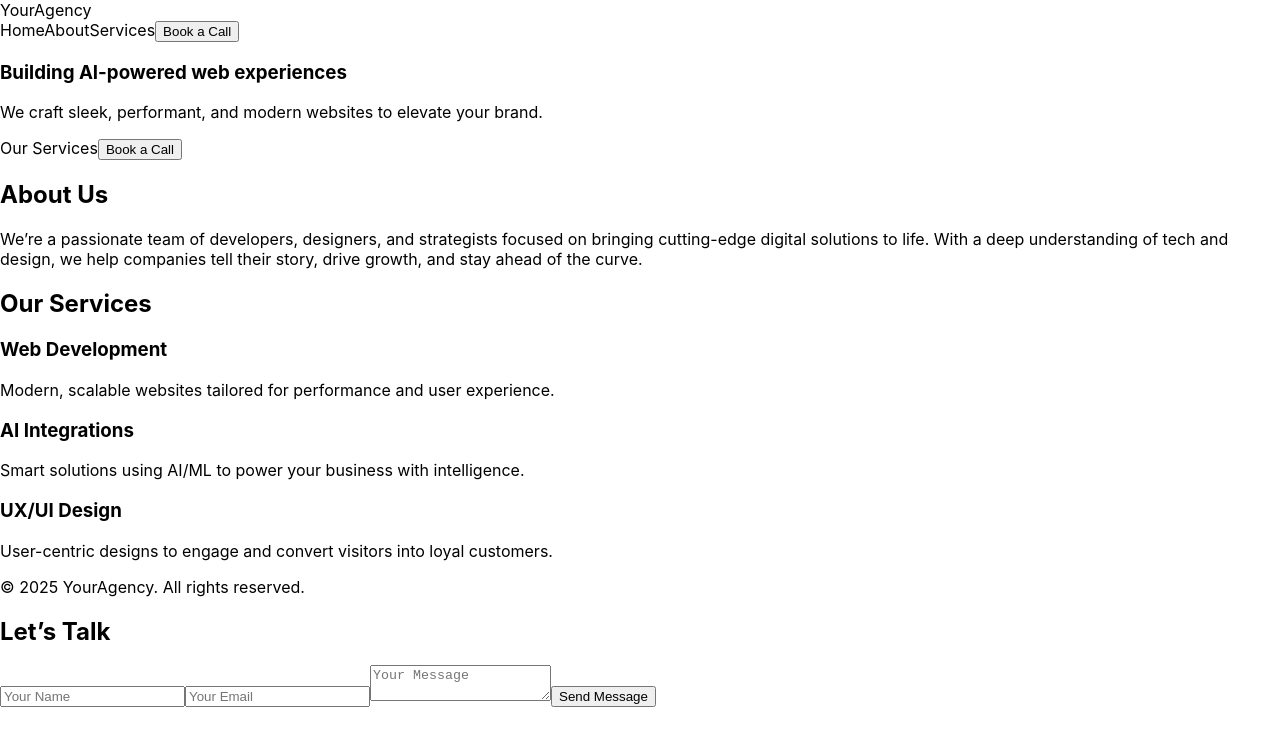
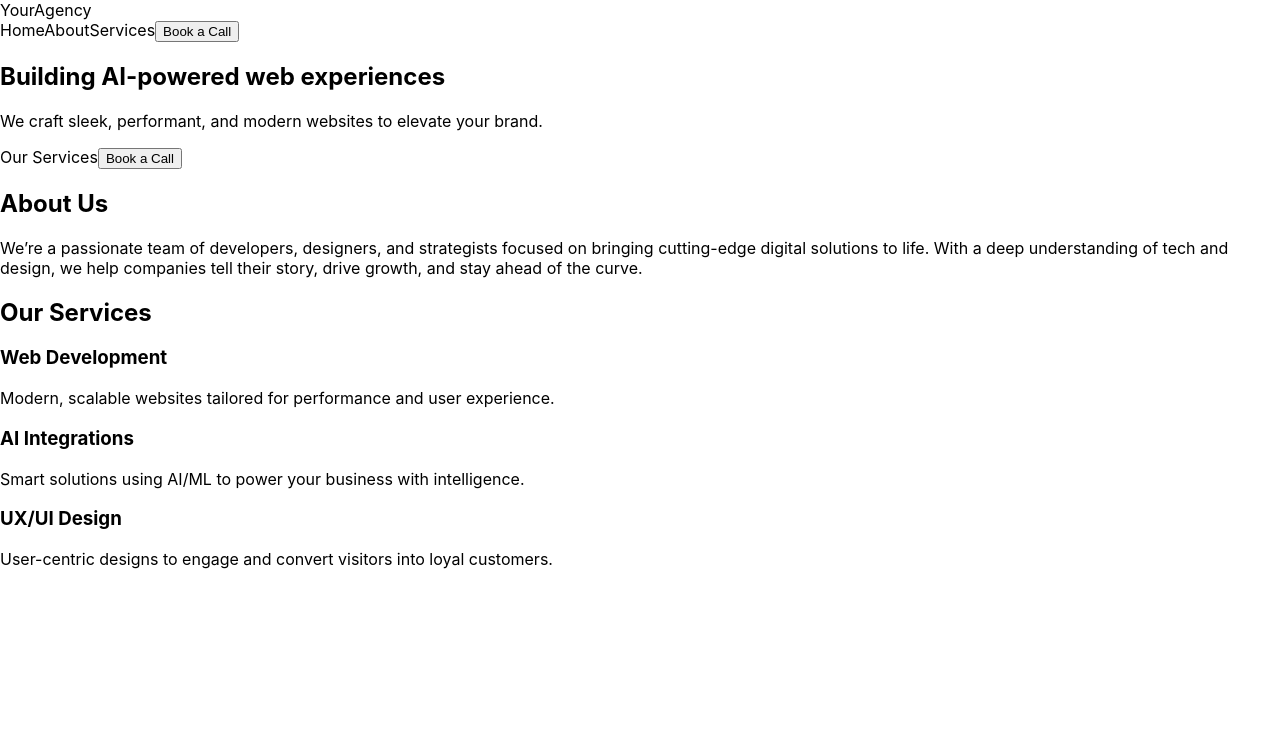
Before and after one commit to dipto1996/agency_website, a React (Create React App) app in the folder frontend/: page / in a window 1280 px wide. Shown: the top 746 px of the page. Built offline with nearby package versions, Linux system fonts and the light colour scheme.

Commit message:
Updated App.js

```diff
--- a/frontend/src/App.js
+++ b/frontend/src/App.js
@@ -5,7 +5,6 @@ import HeroSection from './components/HeroSection';
 import AboutSection from './components/AboutSection';
 import ServicesSection from './components/ServicesSection';
 import ContactModal from './components/ContactModal';
-import Footer from './components/Footer';
 
 function App() {
   const [isModalOpen, setIsModalOpen] = useState(false);
@@ -14,15 +13,12 @@ function App() {
   const closeModal = () => setIsModalOpen(false);
 
   return (
-    <div className="App font-sans">
+    <div className="App">
       <Navbar openModal={openModal} />
-      <main className="pt-20 space-y-32">
-        <section id="hero"><HeroSection /></section>
-        <section id="about"><AboutSection /></section>
-        <section id="services"><ServicesSection /></section>
-      </main>
-      <Footer />
-      <ContactModal isOpen={isModalOpen} onClose={closeModal} />
+      <HeroSection openModal={openModal} />
+      <AboutSection />
+      <ServicesSection />
+      {isModalOpen && <ContactModal closeModal={closeModal} />}
     </div>
   );
 }
```
